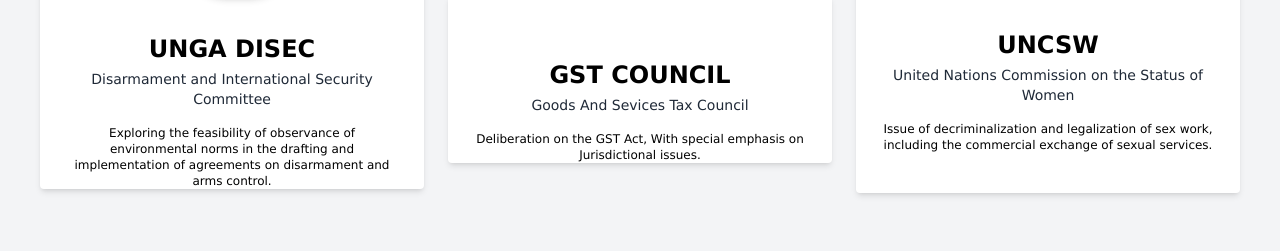
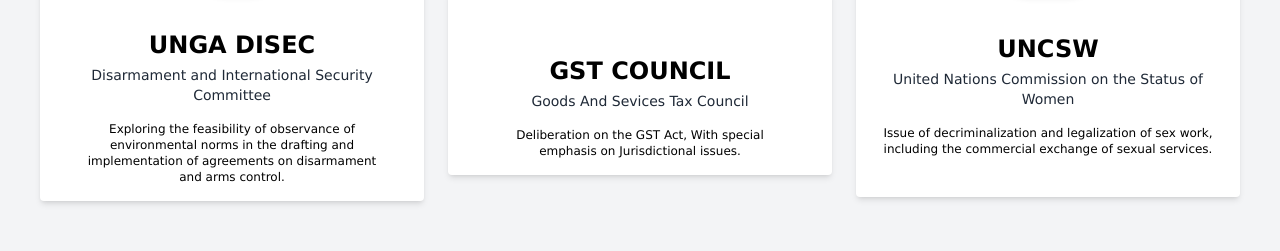
Before and after one commit to VarunDTU/deltech-website, a React (Create React App) app: page / in a window 1280 px wide. Shown: the part 1643-1894 px from the top of the page. Built offline with nearby package versions, Linux system fonts and the light colour scheme; no server answers.

Commit message:
Update committees.js

```diff
--- a/src/components/committees.js
+++ b/src/components/committees.js
@@ -101,6 +101,7 @@
               </div>
             </div>
           </div>
+        </div>
         {/* <------------------------------------------------------------------------------------------------------> */}
 
         <div
@@ -147,9 +148,7 @@
                         <h5 class="text-gray-900 text-lg font-medium mb-2">
                           Chair
                         </h5>
-                          <p class="text-gray-700 text-base mb-2">
-                            Aniket Basu
-                          </p>
+                        <p class="text-gray-700 text-base mb-2">Aniket Basu</p>
                       </div>
                     </div>
                   </div>
@@ -171,7 +170,7 @@
                     </div>
                   </div>
                 </div>
-                  <div className="flex flex-col md:flex-row justify-center items-baseline">
+                <div className="flex flex-row justify-center items-baseline">
                   <RegisterButton></RegisterButton>
                   <a
                     href="/"
@@ -196,7 +195,6 @@
                       </div>
                     </div>
                   </a>
-                  </div>
                 </div>
               </div>
             </div>
@@ -631,7 +629,7 @@
                     <p className="text-gray-800 text-sm text-center">
                       Disarmament and International Security Committee
                     </p>
-                    <p className="text-center pt-4 text-xs font-medium">
+                    <p className="text-center p-4 text-xs font-medium">
                       Exploring the feasibility of observance of environmental
                       norms in the drafting and implementation of agreements on
                       disarmament and arms control.
@@ -665,7 +663,7 @@
                     <p className="text-gray-800 text-sm text-center">
                       Goods And Sevices Tax Council
                     </p>
-                    <p className="text-center pt-4 text-xs font-medium  ">
+                    <p className="text-center p-4 text-xs font-medium  ">
                       Deliberation on the GST Act, With special emphasis on
                       Jurisdictional issues.
                     </p>
```
Lines whose indentation alone changed are shown as unchanged.
